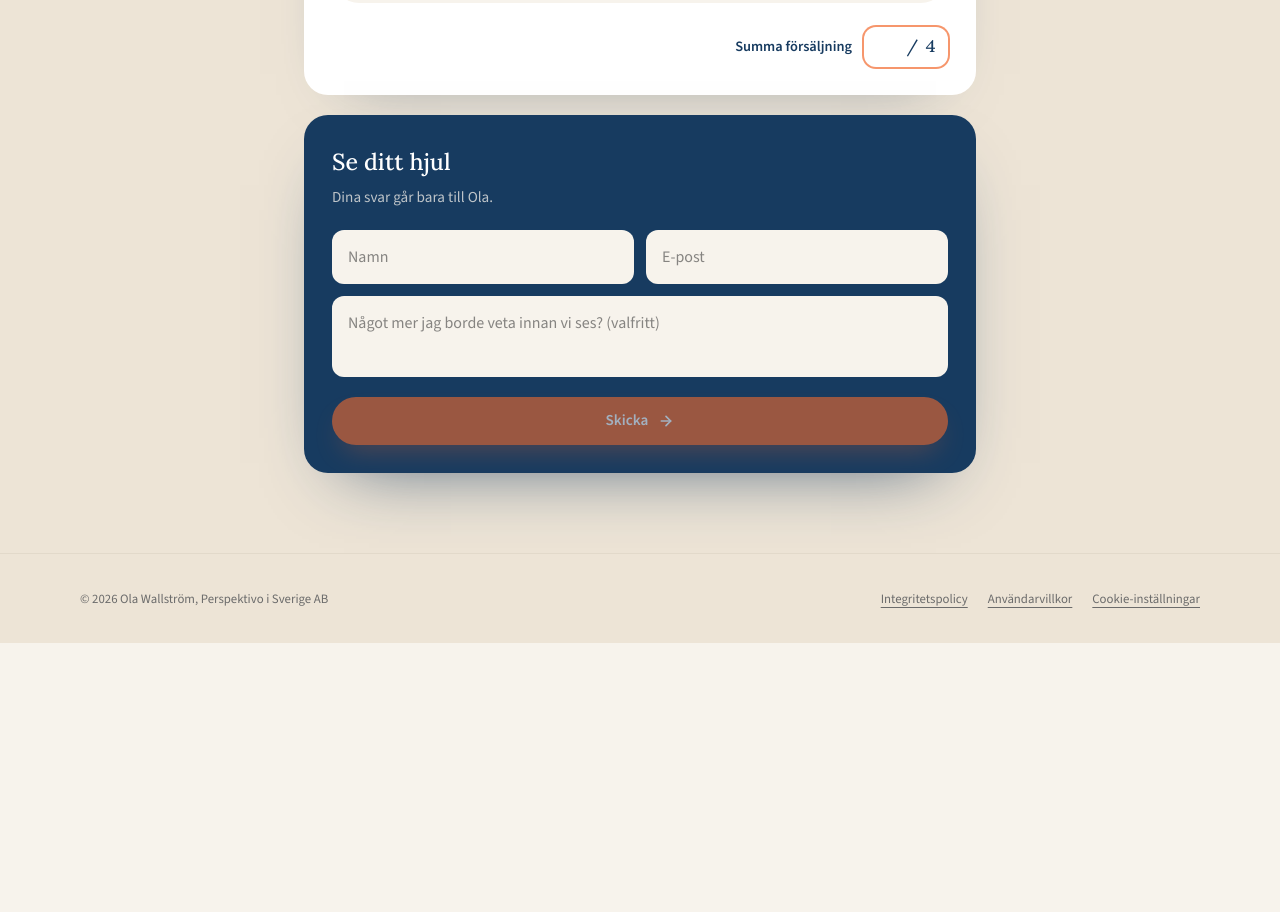
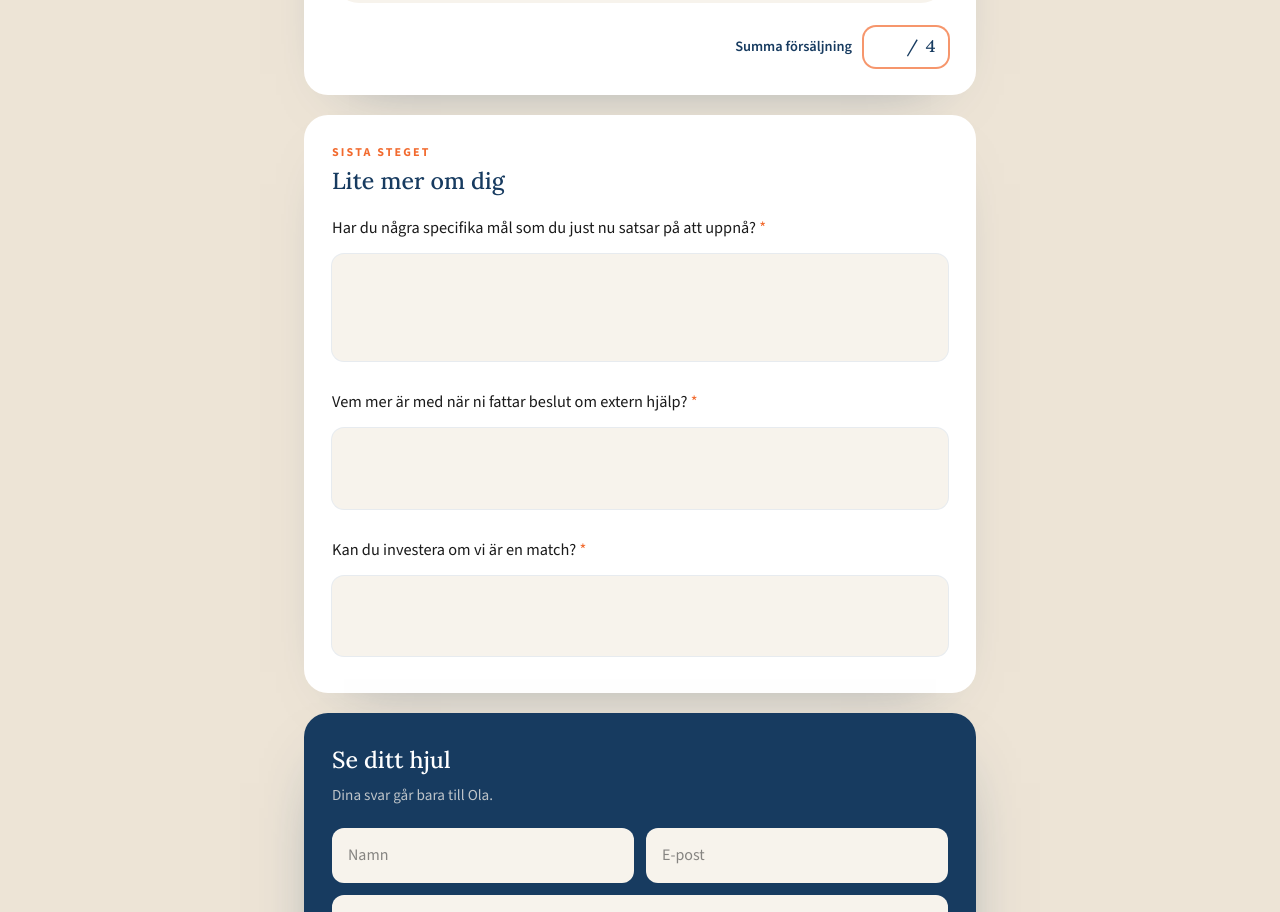
Before and after one commit to Simonnbackstrom/Olawallstrom, a Next.js app: page /infor-strategisamtalet in a window 1280 px wide. Shown: the part 3385-4297 px from the top of the page. Before the commit the page ends 4028 px from the top, so only its background shows below. Built offline with nearby package versions, Linux system fonts and the light colour scheme.

Commit message:
feat/strategy-prep-followup-questions

```diff
--- a/components/StrategyPrepForm.tsx
+++ b/components/StrategyPrepForm.tsx
@@ -9,6 +9,14 @@ import GrowthWheel from "@/components/GrowthWheel";
 type Answers = Record<string, string>;
 const key = (spokeId: string, i: number) => `${spokeId}-${i}`;
 const ORDER = SPOKES.flatMap((s) => s.statements.map((_, i) => key(s.id, i)));
+
+/* Follow-up questions after the wheel. Each `label` is also the field name, so it heads the answer in Ola's email. All required. */
+const EXTRA_QUESTIONS = [
+  { id: "mal", label: "Har du några specifika mål som du just nu satsar på att uppnå?", rows: 3 },
+  { id: "beslut", label: "Vem mer är med när ni fattar beslut om extern hjälp?", rows: 2 },
+  { id: "investera", label: "Kan du investera om vi är en match?", rows: 2 },
+] as const;
+type ExtraId = (typeof EXTRA_QUESTIONS)[number]["id"];
 
 const inputClass =
   "w-full rounded-xl bg-papper px-4 py-3.5 text-[1rem] text-ink ring-1 ring-[color:var(--marin)]/10 placeholder:text-ink-soft/60 focus:outline-none focus:ring-2 focus:ring-[color:var(--glod)]/60 transition";
@@ -23,12 +31,15 @@ export default function StrategyPrepForm({
   initialEmail?: string;
 }) {
   const [answers, setAnswers] = useState<Answers>({});
+  const [extra, setExtra] = useState<Record<ExtraId, string>>({ mal: "", beslut: "", investera: "" });
   const [name, setName] = useState(initialName);
   const [email, setEmail] = useState(initialEmail);
   const [status, setStatus] = useState<"idle" | "loading" | "success" | "error">("idle");
   const [errorMsg, setErrorMsg] = useState<string | null>(null);
   const rows = useRef<Record<string, HTMLDivElement | null>>({});
   const contactRef = useRef<HTMLDivElement | null>(null);
+  const extraRef = useRef<HTMLFieldSetElement | null>(null);
+  const extraFields = useRef<Partial<Record<ExtraId, HTMLTextAreaElement | null>>>({});
   const topRef = useRef<HTMLDivElement | null>(null);
 
   const total = ORDER.length;
@@ -49,7 +60,8 @@ export default function StrategyPrepForm({
     }
     if (answers[k] !== undefined) return;
     const nextKey = ORDER.find((o) => next[o] === undefined);
-    const target = nextKey ? rows.current[nextKey] : contactRef.current;
+    // After the last wheel question, move on to the follow-up questions.
+    const target = nextKey ? rows.current[nextKey] : extraRef.current;
     window.setTimeout(() => target?.scrollIntoView({ behavior: "smooth", block: "center" }), 250);
   };
 
@@ -60,6 +72,15 @@ export default function StrategyPrepForm({
       setErrorMsg(`Svara på alla ${total} frågor först.`);
       const firstOpen = ORDER.find((o) => answers[o] === undefined);
       if (firstOpen) rows.current[firstOpen]?.scrollIntoView({ behavior: "smooth", block: "center" });
+      return;
+    }
+    const firstEmptyExtra = EXTRA_QUESTIONS.find((q) => !extra[q.id].trim());
+    if (firstEmptyExtra) {
+      setStatus("error");
+      setErrorMsg("Svara på alla frågor under ”Lite mer om dig” först.");
+      const field = extraFields.current[firstEmptyExtra.id];
+      field?.scrollIntoView({ behavior: "smooth", block: "center" });
+      field?.focus({ preventScroll: true });
       return;
     }
     setStatus("loading");
@@ -221,6 +242,46 @@ export default function StrategyPrepForm({
         })}
       </div>
 
+      {/* Follow-up questions (all required). Field names are the questions, so they head the answers in Ola's email. */}
+      <fieldset
+        ref={extraRef}
+        className="mt-5 rounded-[24px] bg-white p-5 sm:p-7 shadow-[0_24px_60px_-45px_rgba(23,59,96,0.55)]"
+      >
+        <legend className="sr-only">Lite mer om dig</legend>
+        <p className="text-[0.75rem] font-bold tracking-[0.18em] uppercase text-[color:var(--glod)]">Sista steget</p>
+        <p className="mt-1 font-[family-name:var(--font-heading)] text-[1.45rem] leading-tight text-[color:var(--marin)]">
+          Lite mer om dig
+        </p>
+        <div className="mt-5 space-y-5">
+          {EXTRA_QUESTIONS.map((q) => (
+            <div key={q.id}>
+              <label htmlFor={`extra-${q.id}`} className="block text-[1.02rem] leading-relaxed text-ink text-pretty">
+                {q.label} <span className="text-[color:var(--glod)]" aria-hidden>*</span>
+              </label>
+              <textarea
+                id={`extra-${q.id}`}
+                ref={(el) => {
+                  extraFields.current[q.id] = el;
+                }}
+                name={q.label}
+                rows={q.rows}
+                required
+                aria-required="true"
+                value={extra[q.id]}
+                onChange={(e) => {
+                  setExtra((prev) => ({ ...prev, [q.id]: e.target.value }));
+                  if (status === "error") {
+                    setStatus("idle");
+                    setErrorMsg(null);
+                  }
+                }}
+                className={`${inputClass} mt-3 resize-none`}
+              />
+            </div>
+          ))}
+        </div>
+      </fieldset>
+
       <div ref={contactRef} className="mt-5 rounded-[24px] bg-[color:var(--marin)] p-5 sm:p-7 text-[color:var(--papper)] shadow-[0_30px_70px_-40px_rgba(23,59,96,0.8)]">
         <p className="font-[family-name:var(--font-heading)] text-[1.45rem] !text-white">Se ditt hjul</p>
         <p className="mt-1 text-[0.95rem] text-[color:var(--papper)]/75">Dina svar går bara till Ola.</p>
```
